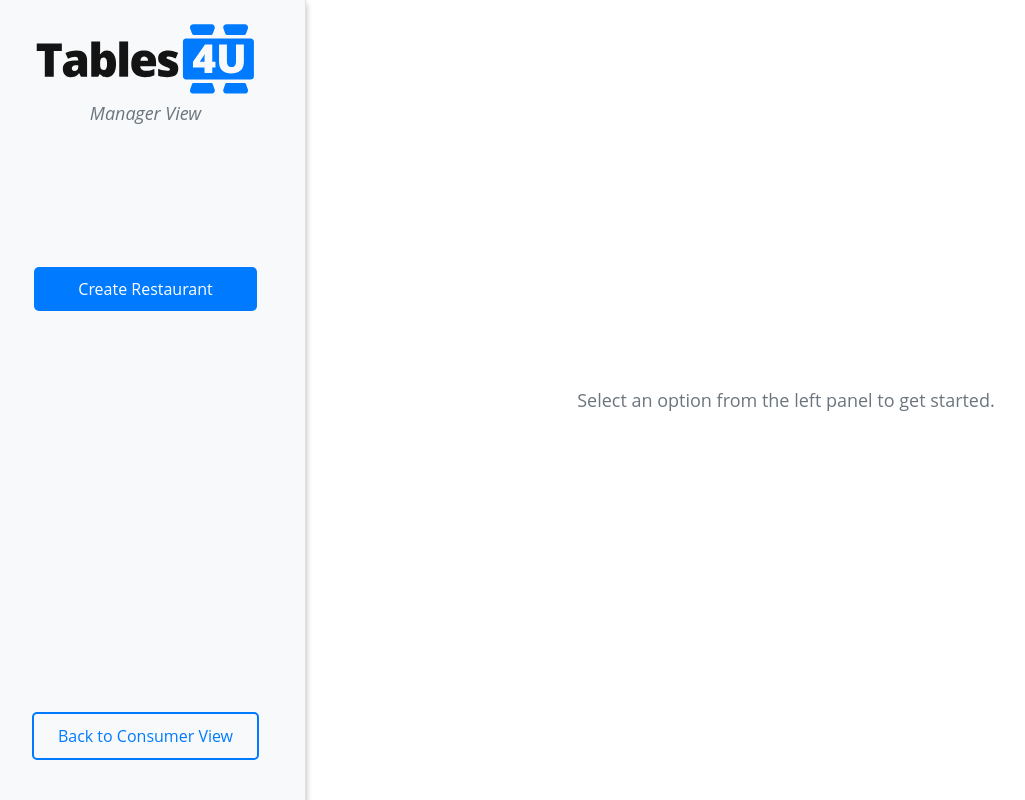
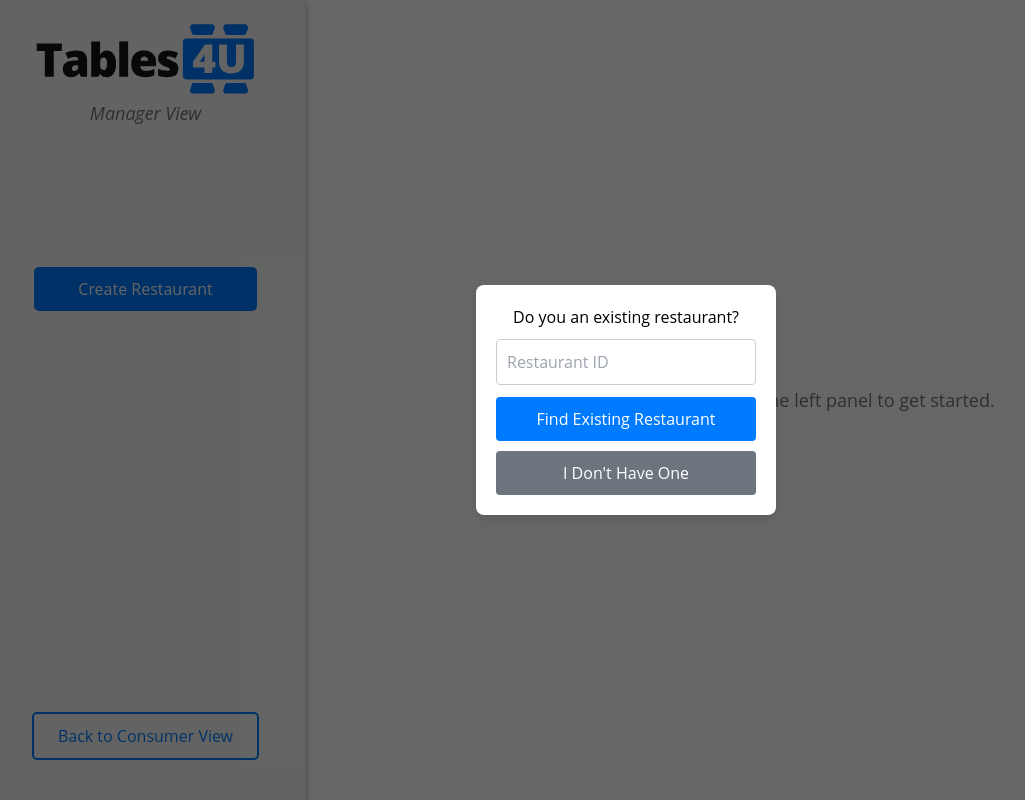
Before and after one commit to MatheosSimantirakis/SoftEngB2024_Table4u, a Next.js app: page /manager in a window 1280 px wide. Shown: the whole page, without its empty margins (14-1039 px from the left). Built offline with nearby package versions, Linux system fonts and the light colour scheme.

Commit message:
Added initial popup asking the user if they have a restaurant already. If they do they enter their ID and it pulls up that restaurant information. Made it so the edit restaurant does not show up if the restaurant is activated

```diff
--- a/src/app/globals.css
+++ b/src/app/globals.css
@@ -150,80 +150,6 @@ body {
 
 .delete-restaurant-button:hover {
   background-color: #b02a37;
-}
-
-.delete-confirmation-popup {
-  color: #000000;
-  background: #ffffff;
-  padding: 20px;
-  border-radius: 8px;
-  text-align: center;
-  box-shadow: 0 4px 6px rgba(0, 0, 0, 0.1);
-  z-index: 1000;
-  width: 300px;
-}
-
-.activate-confirmation-popup {
-  color: #000000;
-  background: #ffffff;
-  padding: 20px;
-  border-radius: 8px;
-  text-align: center;
-  box-shadow: 0 4px 6px rgba(0, 0, 0, 0.1);
-  z-index: 1000;
-  width: 300px;
-}
-
-.popup-input {
-  width: 100%;
-  padding: 10px;
-  margin-top: 10px;
-  margin-bottom: 2px;
-  border: 1px solid #ccc;
-  border-radius: 4px;
-  font-size: 16px;
-  box-sizing: border-box;
-  transition: border-color 0.3s ease;
-}
-
-.activate-confirm-button,
-.delete-confirm-button,
-.cancel-button {
-  margin-top: 10px;
-  padding: 10px 20px;
-  font-size: 16px;
-  border: none;
-  border-radius: 4px;
-  cursor: pointer;
-  width: 100%;
-  transition: background-color 0.3s ease;
-}
-
-.delete-confirm-button {
-  background-color: var(--danger-color);
-  color: #ffffff;
-}
-
-.delete-confirm-button:hover {
-  background-color: #b02a37;
-}
-
-.activate-confirm-button {
-  background-color: var(--safe-color);
-  color: #ffffff;
-}
-
-.activate-confirm-button:hover {
-  background-color: #2f9e5b;
-}
-
-.cancel-button {
-  background-color: var(--gray-color);
-  color: #ffffff;
-}
-
-.cancel-button:hover {
-  background-color: #565d63;
 }
 
 /* ---------------- Admin View Styles ---------------- */
@@ -927,6 +853,103 @@ input:checked+.slider:before {
   box-shadow: 0 0 4px rgba(0, 123, 255, 0.5);
 }
 
+/* ---------------- On-Screen Popups Styles ---------------- */
+
+.delete-confirmation-popup {
+  color: #000000;
+  background: #ffffff;
+  padding: 20px;
+  border-radius: 8px;
+  text-align: center;
+  box-shadow: 0 4px 6px rgba(0, 0, 0, 0.1);
+  z-index: 1000;
+  width: 300px;
+}
+
+.activate-confirmation-popup {
+  color: #000000;
+  background: #ffffff;
+  padding: 20px;
+  border-radius: 8px;
+  text-align: center;
+  box-shadow: 0 4px 6px rgba(0, 0, 0, 0.1);
+  z-index: 1000;
+  width: 300px;
+}
+
+.existing-restaurant-popup {
+  color: #000000;
+  background: #ffffff;
+  padding: 20px;
+  border-radius: 8px;
+  text-align: center;
+  box-shadow: 0 4px 6px rgba(0, 0, 0, 0.1);
+  z-index: 1000;
+  width: 300px;
+}
+
+.popup-input {
+  width: 100%;
+  padding: 10px;
+  margin-top: 10px;
+  margin-bottom: 2px;
+  border: 1px solid #ccc;
+  border-radius: 4px;
+  font-size: 16px;
+  box-sizing: border-box;
+  transition: border-color 0.3s ease;
+}
+
+.id-submit-button,
+.activate-confirm-button,
+.delete-confirm-button,
+.cancel-button {
+  margin-top: 10px;
+  padding: 10px 20px;
+  font-size: 16px;
+  border: none;
+  border-radius: 4px;
+  cursor: pointer;
+  width: 100%;
+  transition: background-color 0.3s ease;
+}
+
+.id-submit-button {
+  background-color: var(--primary-color);
+  color: #ffffff;
+}
+
+.id-submit-button:hover {
+  background-color: #0056b3;
+}
+
+.delete-confirm-button {
+  background-color: var(--danger-color);
+  color: #ffffff;
+}
+
+.delete-confirm-button:hover {
+  background-color: #b02a37;
+}
+
+.activate-confirm-button {
+  background-color: var(--safe-color);
+  color: #ffffff;
+}
+
+.activate-confirm-button:hover {
+  background-color: #2f9e5b;
+}
+
+.cancel-button {
+  background-color: var(--gray-color);
+  color: #ffffff;
+}
+
+.cancel-button:hover {
+  background-color: #565d63;
+}
+
 /* ---------------- On-Screen Notification Styles ---------------- */
 
 .notification {
--- a/src/app/manager/page.tsx
+++ b/src/app/manager/page.tsx
@@ -93,9 +93,10 @@ const ManagerView = (): JSX.Element => {
   const [date, setDate] = useState(''); // Selected date for opening or closing the restaurant
   const [error, setError] = useState(''); // Error messages for the form or actions
   const router = useRouter(); // Router instance for navigation
-  const [restaurantId, setRestaurantId] = useState(''); // Restaurant ID for editing and deleting
   const [showActivatePopup, setShowActivatePopup] = useState(false); // To show/hide the activate popup
   const [activateRestaurantId, setActivateRestaurantId] = useState(''); // To store the entered restaurant ID
+  const [showInitialPopup, setShowInitialPopup] = useState(true); // For the initial popup
+  const [restaurantId, setRestaurantId] = useState(''); // For the restaurant ID entered in the popup
 
   // Function for on-screen notifications
   const [notification, setNotification] = useState<{ message: string; visible: boolean; type: string }>({
@@ -209,19 +210,47 @@ const showNotification = (
   // Go back to consumer
   const handleGoBack = () => router.push('/consumer');
 
+
+  // Handles submission of the restaurant ID entered by the manager
+  const handleSubmitRestaurantId = () => {
+    if (restaurantId.trim() === '') {
+      setError('Please enter a valid restaurant ID.');
+      return;
+    }
+    setHasRestaurant(true);
+    setShowInitialPopup(false);
+    setError('');
+  };
+
+  // Handles the case when the manager doesn't have a restaurant
+  const handleNoRestaurant = () => {
+    setShowInitialPopup(false);
+    setError(''); // Clear any errors
+  };
+
   // API: Create Restaurant
   const handleCreateRestaurant = async () => {
-    if (name && address && startTime && endTime && datesOpen.length > 0 && tables.length > 0) {
+    if (!name || !address) {
+      setError('Name and Address are required.');
+      return;
+    }
+
+    // Get the current date in YYYY-MM-DD format
+    const today = new Date().toISOString().split('T')[0];
+
+    // Default values for optional fields
     const payload = {
       name,
       address,
-        startTime: `${startTime}:00`,
-        endTime: `${endTime}:00`,
-        openDays: datesOpen,
-        tables: tables.map((table) => ({
+      startTime: startTime || '08:00', // Default to 8:00 if not provided
+      endTime: endTime || '23:00', // Default to 23:00 if not provided
+      openDays: datesOpen.length > 0 ? datesOpen : [today], // Default to current day if not provided
+      tables: tables.length > 0
+        ? tables.map((table) => ({
           tableNumber: table.tableNumber,
           seats: table.num_seats,
-        })),
+        }))
+        : [{ tableNumber: 1, seats: 1 }], // Default to one table with one seat
     };
 
     console.log('Sending payload to create restaurant API:', payload);
@@ -232,23 +261,32 @@ const showNotification = (
       if (response.data.statusCode === 200) {
         setHasRestaurant(true);
         setCurrentForm(null);
-          setName(response.data.name || name);
+        setName('');
         setAddress('');
+        setStartTime('');
+        setEndTime('');
+        setDatesOpen([]);
+        setTables([]);
 
-          const message = JSON.parse(response.data.body)?.message || 'Restaurant created successfully';
+        const message =
+          JSON.parse(response.data.body)?.message || 'Restaurant created successfully';
         showNotification(`${message}`);
       } else {
+        console.error('API responded with an error:', response.data);
         showNotification('Could not create Restaurant', {}, 'error');
       }
     } catch (error) {
-        console.error('Error creating restaurant:', error);
-        setError('Failed to create restaurant. Please try again.');
+      if (axios.isAxiosError(error)) {
+        console.error('Axios error:', error.response?.data || error.message);
+        setError(`API Error: ${error.response?.data?.message || error.message}`);
+      } else {
+        console.error('Unexpected error:', error);
+        setError('An unexpected error occurred. Please try again.');
       }
-    } else {
-      setError('All fields are required, including open/close times, dates, and tables.');
     }
   };
 
+  // API: Edit Restaurant
   const handleEditRestaurant = async () => {
     if (!restaurantId || !name || !address || !startTime || !endTime || tables.length === 0) {
       setError('All fields are required, including ID, name, address, opening/closing times, and tables.');
@@ -409,6 +447,31 @@ const showNotification = (
 
   return (
     <div className="page-container">
+      {/* Initial Popup asking if the Manager has a restaurant already or not */}
+      {showInitialPopup && (
+        <div className="modal-overlay">
+          <div className="existing-restaurant-popup">
+            <h2>Do you an existing restaurant?</h2>
+            <input
+              type="text"
+              placeholder="Restaurant ID"
+              value={restaurantId}
+              onChange={(e) => setRestaurantId(e.target.value)}
+              className="popup-input"
+            />
+            {error && <p className="form-error-message">{error}</p>}
+            <div className="popup-buttons">
+              <button className="id-submit-button" onClick={handleSubmitRestaurantId}>
+                Find Existing Restaurant
+              </button>
+              <button className="cancel-button" onClick={handleNoRestaurant}>
+                I Don't Have One
+              </button>
+            </div>
+          </div>
+        </div>
+      )}
+
       {/* Left Panel: Contains Logo, Subheading, and Action Buttons */}
       <div className="left-panel">
         <div className="left-panel-header">
@@ -439,13 +502,15 @@ const showNotification = (
                 </button>
               )}
 
-              {/* Edit Restaurant Button */}
+              {/* Show the "Edit Restaurant" button only if the restaurant is not activated */}
+              {!isActivated && (
                 <button
                   className={`action-button ${currentForm === 'edit' ? 'active' : ''}`}
                   onClick={() => handleToggleForm('edit')}
                 >
                   {currentForm === 'edit' ? 'Exit' : 'Edit Restaurant'}
                 </button>
+              )}
 
               {/* Open Future Day Button */}
               <button
@@ -494,25 +559,28 @@ const showNotification = (
         {/* Check if the Create Form should be displayed */}
         {currentForm === 'create' && (
           <FormWrapper title="Create Restaurant">
-            {/* Restaurant name */}
+
+            {/* Restaurant Name */}
             <div className="form-group">
-              <label className="form-label" htmlFor="name">Name</label>
+              <label className="form-label" htmlFor="name">Name *</label>
               <input
                 id="name"
                 value={name}
                 onChange={(e) => setName(e.target.value)}
                 className="form-input"
+                required
               />
             </div>
 
             {/* Address */}
             <div className="form-group">
-              <label className="form-label" htmlFor="address">Address</label>
+              <label className="form-label" htmlFor="address">Address *</label>
               <input
                 id="address"
                 value={address}
                 onChange={(e) => setAddress(e.target.value)}
                 className="form-input"
+                required
               />
             </div>
 
```
Lines whose indentation alone changed are shown as unchanged.
